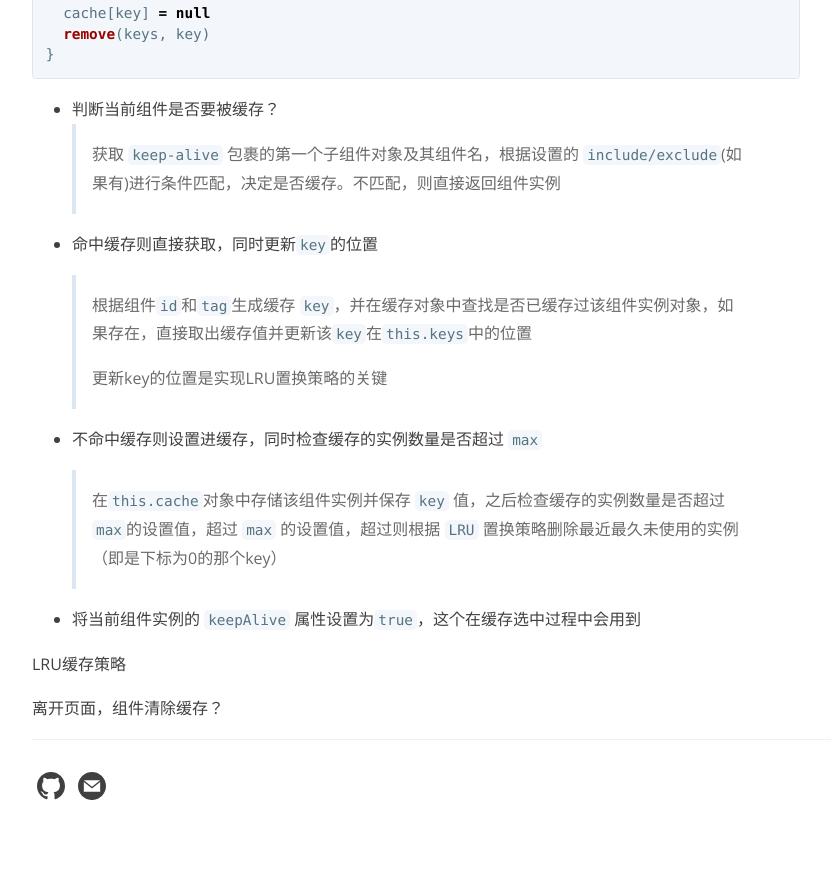
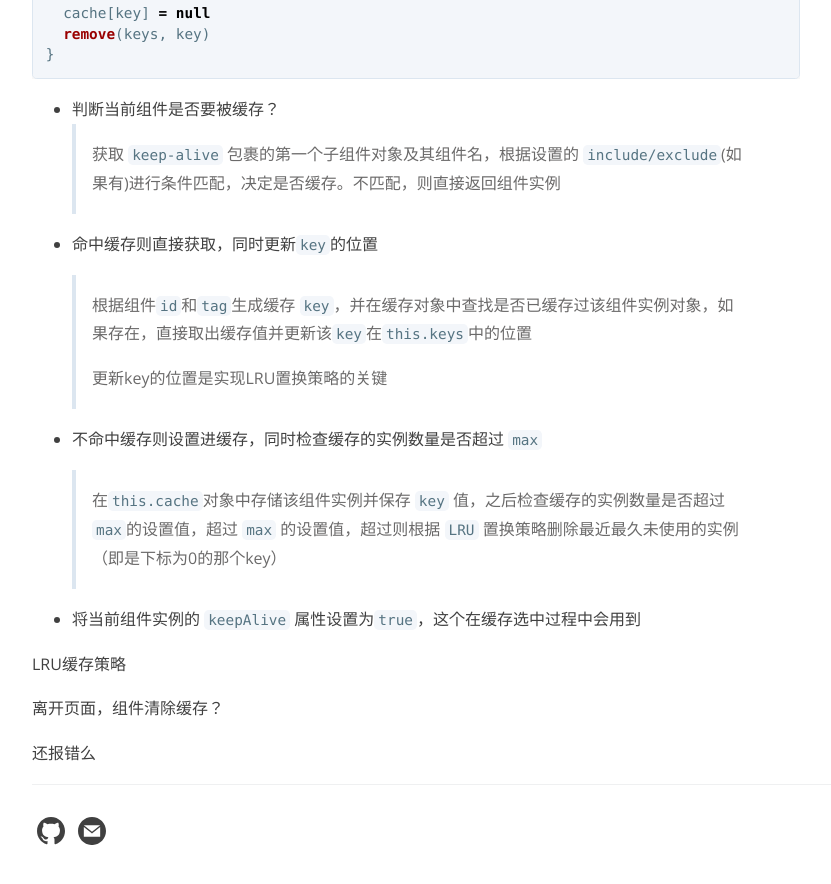
Before and after one commit to higwendolyn/Alias, a Jekyll site: the page built from _posts/2021-05-07-keepAlive.md, in a window 1280 px wide and 900 px high, scrolled down 3309 px. Shown: the top 884 px of the window, without its empty margins (64-895 px from the left). Built offline with Jekyll 4.4.1, drawn with Linux system fonts in a browser that asks for light colours; before the commit the page ends 4164 px from its top, so only the background shows below that.

Commit message:
keep-alive

```diff
--- a/_posts/2021-05-07-keepAlive.md
+++ b/_posts/2021-05-07-keepAlive.md
@@ -163,3 +163,5 @@ function pruneCacheEntry (
 LRU缓存策略
 
 离开页面，组件清除缓存？
+
+还报错么
```
